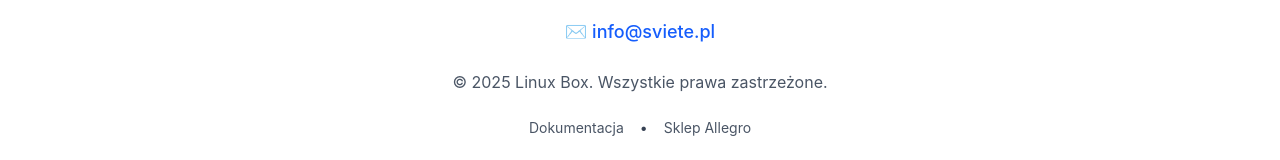
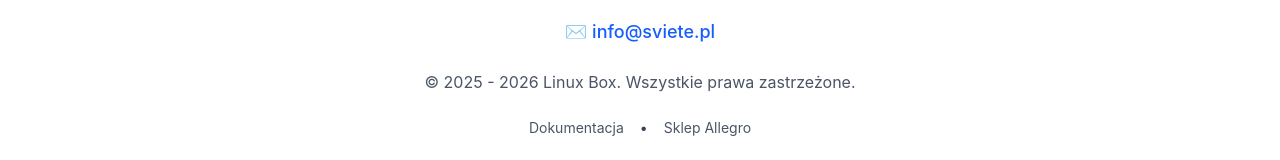
Before and after one commit to araczkowski/box-www-page, a Next.js app: page / in a window 1280 px wide. Shown: the part 5479-5639 px from the top of the page. Built offline with nearby package versions, Linux system fonts and the light colour scheme.

Commit message:
copy 2025 - 2026

```diff
--- a/src/app/page.tsx
+++ b/src/app/page.tsx
@@ -56,7 +56,7 @@ export default function Home() {
             </div>
 
             <p className="text-gray-600 mb-6">
-              &copy; 2025 Linux Box. Wszystkie prawa zastrzeżone.
+              &copy; 2025 - 2026 Linux Box. Wszystkie prawa zastrzeżone.
             </p>
 
             <div className="flex flex-wrap justify-center gap-4 text-sm">
```
